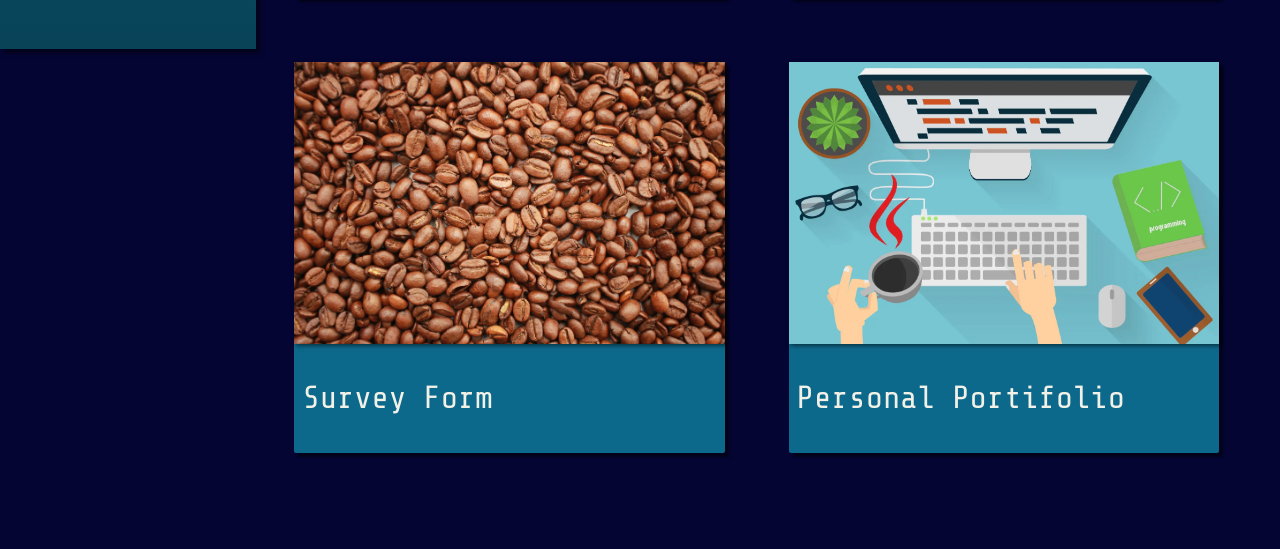
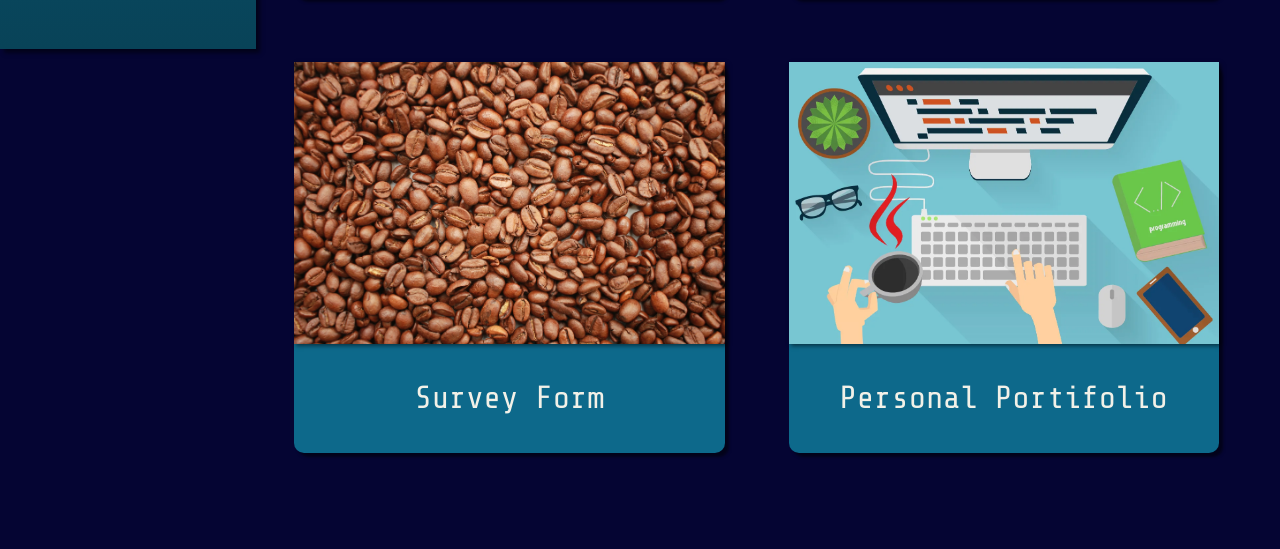
Before and after one commit to Leandr0SmS/FreeCodeCamp-projects, a plain HTML site: page index.html in a window 1280 px wide. Shown: the part 751-1300 px from the top of the page. Drawn offline with nearby package versions, Linux system fonts and the light colour scheme.

Commit message:
add hover effects elements

```diff
--- a/styles.css
+++ b/styles.css
@@ -81,12 +81,17 @@ a {
 .project {
     background: var(--Blue-Grotto);
     box-shadow: 4px 4px 3px rgba(0, 0, 0, 0.5);
-    border-radius: 2px;
+    border-radius: 10px;
+}
+
+.project:hover {
+    border: 5px solid var(--Cinnabar);
 }
 
 .project-title {
     font-size: 2rem;
     padding: 2rem 0.5rem;
+    text-align: center;
 }
 
 .project-image {
```
